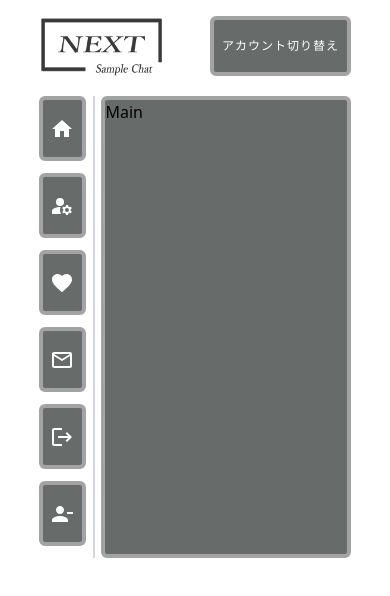
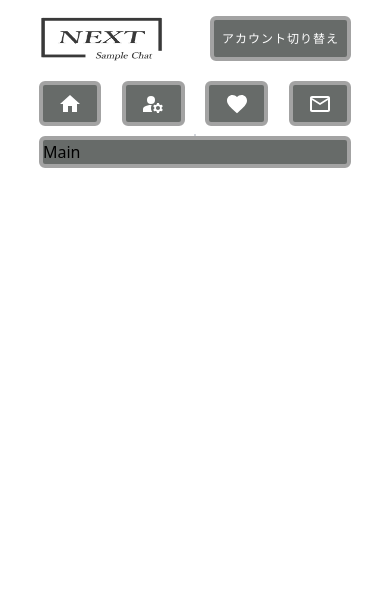
Before and after one commit to tarako25/SnsApp, a Next.js app: page / in a window 390 px wide. Shown: the top 596 px of the page. Built offline with nearby package versions, Linux system fonts and the light colour scheme.

Commit message:
レスポンシブメニューバー調整

```diff
--- a/src/app/compornents/Header.jsx
+++ b/src/app/compornents/Header.jsx
@@ -9,7 +9,7 @@ export default function Header() {
         <div className='flex justify-center items-center w-full'>
           <div className='w-full flex justify-between'>
             <Link href="/">
-              <Image src={Logo} className='w-[125px] h-[60px] md:w-[175px]' alt="Logo"/>
+              <Image src={Logo} className='w-[125px] h-[45px] md:w-[175px] md:h-[60px]' alt="Logo"/>
             </Link>
             <div className='flex justify-center items-center px-2 rounded-md border-4 border-neutral-400 normal hover:bg-neutral-400 cursor-pointer'>
               <div className='text-centerfont-bold text-xs tracking-[1px] text-white md:text-base'>アカウント切り替え</div>
--- a/src/app/compornents/Main.jsx
+++ b/src/app/compornents/Main.jsx
@@ -4,7 +4,7 @@ import React from 'react'
 export default function Main() {
   return (
     <>
-    <div className='normal border-4 w-[80%] rounded-md border-neutral-400 md:w-[70%]'>Main</div>
+    <div className='normal border-4 w-[100%] rounded-md border-neutral-400 md:w-[70%]'>Main</div>
     </>
   )
 }
--- a/src/app/compornents/MenuBar.jsx
+++ b/src/app/compornents/MenuBar.jsx
@@ -6,10 +6,10 @@ import { MenuElements } from "@/lib/Elements"
 export default function MenuBar() {
   return (
     <>
-      <div className=' rounded w-[15%] flex justify-start md:w-[25%]'>
-        <div className='w-[100%]'>
+      <div className=' rounded w-[100%] flex justify-start flex-row md:w-[25%] md:flex-col'>
+        <div className='w-[100%] flex-row flex justify-between md:flex-col pb-2 md:pb-0'>
           {MenuElements.map((items, index) =>
-            <Link href={items.link} key={index} className='cursor-pointer flex justify-center items-center h-[65px] rounded-md border-4 mb-3 border-neutral-400 normal hover:bg-neutral-400'>
+            <Link href={items.link} key={index} className={`cursor-pointer flex justify-center items-center h-[45px] rounded-md border-4 md:h-[65px] md:mb-3 w-[20%] md:w-[100%]  border-neutral-400 normal hover:bg-neutral-400 md:flex ${items.class === 'none' ? 'hidden' : ''}`}>
               <div className='text-white mx-3'>{items.icon}</div>
               <div className='w-full text-left font-bold text-sm tracking-[3px] hidden text-white md:block xl:text-lg'>{items.MenuName}</div>
             </Link>
--- a/src/app/page.tsx
+++ b/src/app/page.tsx
@@ -8,7 +8,7 @@ const IndexPage = () => {
     <>
     <div className="w-[80%] flex justify-center items-center flex-col xl:w-[1025px]">
       <Header />
-      <div className="flex justify-between w-full ">
+      <div className="flex flex-col items-center justify-between w-full md:flex-row md:items-start">
         <MenuBar />
         <Main />
       </div>
--- a/src/lib/Elements.tsx
+++ b/src/lib/Elements.tsx
@@ -10,32 +10,38 @@ export const MenuElements = [
     {
         MenuName: "ホーム",
         link: "/1",
-        icon:<HomeIcon />
+        icon:<HomeIcon />,
+        class:"default"
     },
     {
         MenuName: "プロフィール",
         link: "/2",
-        icon:<ManageAccountsIcon />
+        icon:<ManageAccountsIcon />,
+        class:"default"
     },
     {
         MenuName: "Goodした投稿",
         link: "/2",
-        icon:<FavoriteIcon />
+        icon:<FavoriteIcon />,
+        class:"default"
     },
     {
         MenuName: "メッセージ",
         link: "/2",
-        icon:<MailOutlineIcon />
+        icon:<MailOutlineIcon />,
+        class:"default"
     },
     {
         MenuName: "ログアウト",
         link: "/2",
-        icon:<LogoutIcon />
+        icon:<LogoutIcon />,
+        class:"none"
     },
     {
         MenuName: "アカウント削除",
         link: "/2",
-        icon:<PersonRemoveIcon />
+        icon:<PersonRemoveIcon />,
+        class:"none"
     }
 
 ]
```
